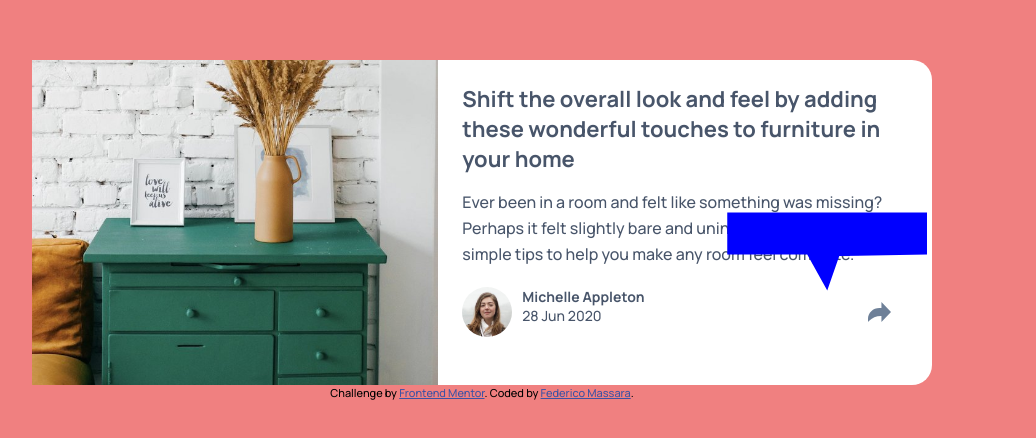
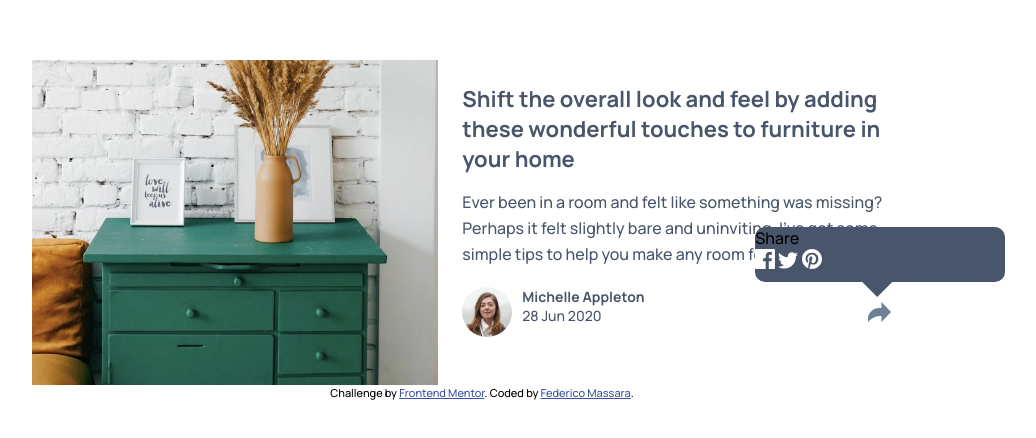
Before and after one commit to femas1/article-preview-component, a plain HTML site: page index.html in a window 1280 px wide. Shown: the part 170-608 px from the top of the page, without its empty margins (158-1194 px from the left). Drawn offline with Linux system fonts and the light colour scheme.

Commit message:
created message popup in css

```diff
--- a/index.html
+++ b/index.html
@@ -47,7 +47,7 @@
       <div class="user__share container">
         <img src="images/icon-share.svg" alt="share-icon" class="user__share"></div>
         </div>
-
+        <div class="share-popup background"></div>
         <div class="share-popup">
       <div class="share-popup__text">Share</div>
       <img src="images/icon-facebook.svg" alt="facebook-icon" class="share-popup__icon">
--- a/style.css
+++ b/style.css
@@ -6,7 +6,6 @@
 
 body {
     height: 100vh;
-    background-color: lightcoral;
     font-family: 'Manrope', sans-serif;
     display: flex;
     flex-direction: column;
@@ -84,12 +83,22 @@ body {
     filter: invert(100%) sepia(100%) saturate(0%) hue-rotate(288deg) brightness(150%) contrast(102%);
 }
 
+
+
 .share-popup {
-    height: 150px;
-    width: 200px;
-    border-radius: 20px;
-    background-color: blue;
-    clip-path: polygon(0 47%, 100% 47%, 100% 75%, 56% 76%, 50% 99%, 40% 75%, 0% 75%);
-    position: absolute;
-    transform: translate(265px, -200px);
+    height: 55px;
+    width: 250px;
+    border-radius: 10px;
+    background-color: hsl(217, 19%, 35%);
+    transform: translate(293px, -165px);
+
 }
+
+.share-popup.background{
+    height: 50px;
+    width: 100px;
+    background-color: hsl(217, 19%, 35%);
+    clip-path: polygon(50% 100%, 0 0, 100% 0);
+    transform: translate(365px, -95px);
+    z-index: 1;
+}
```
